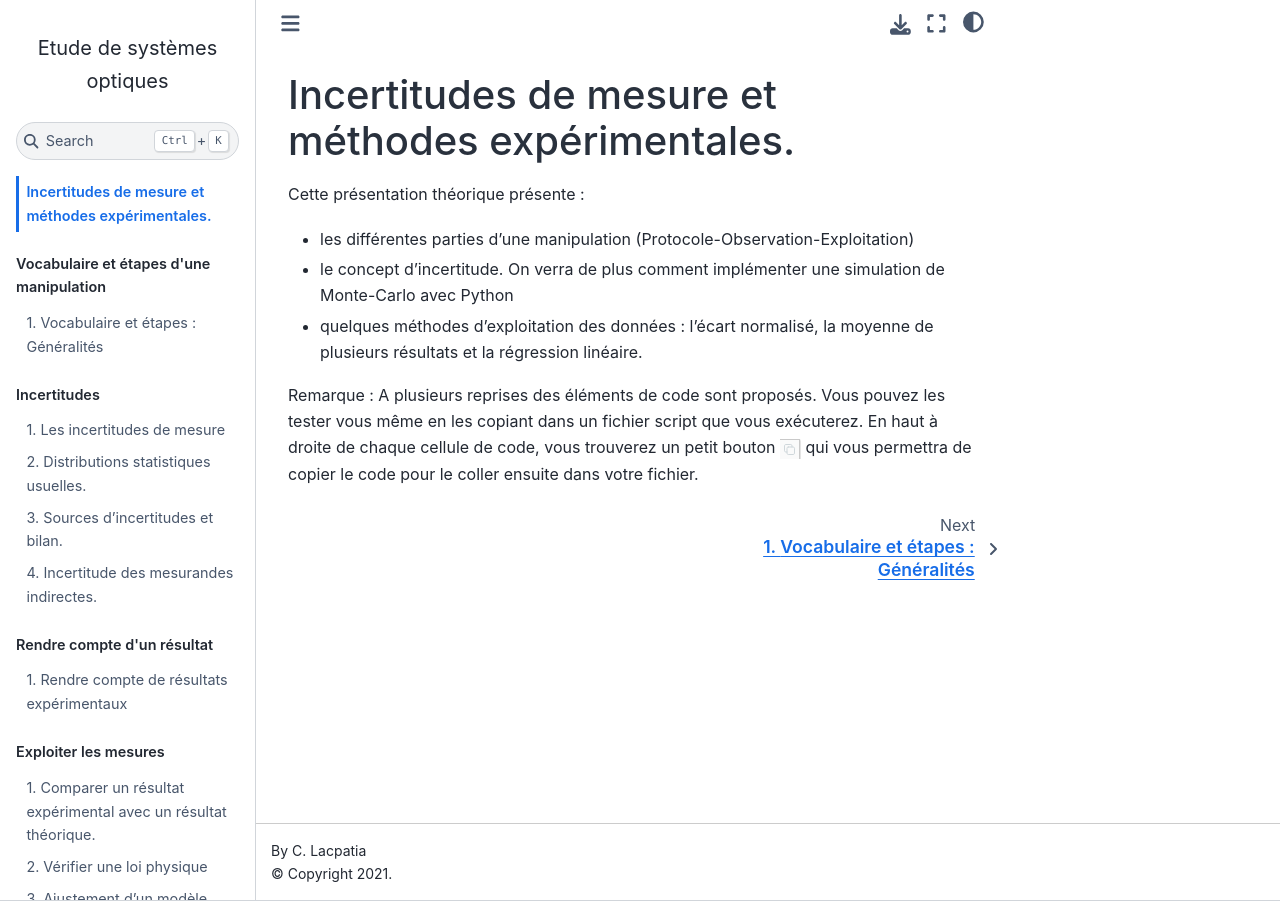
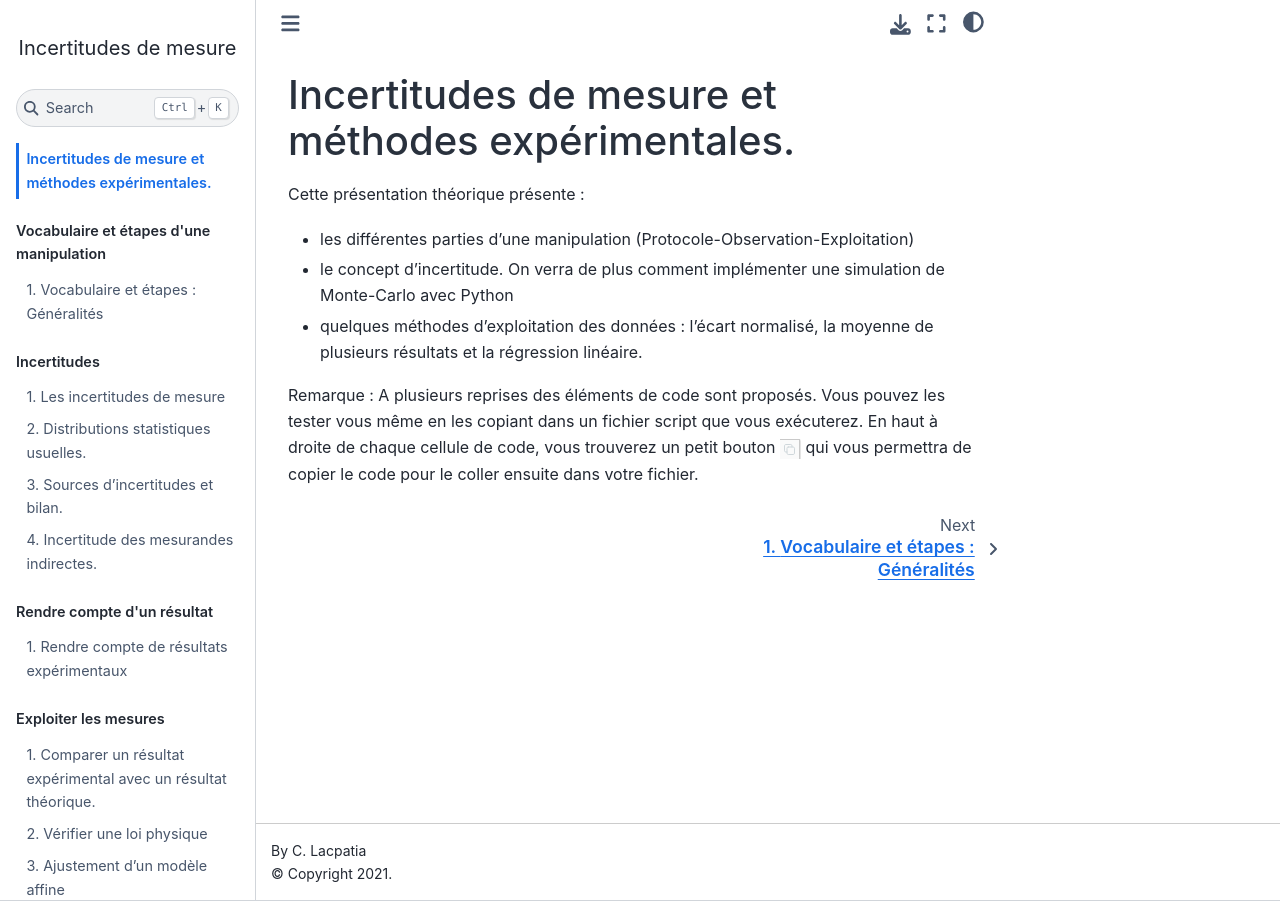
Before and after one commit to pcsi3physiquestan/tp_incertitude_sources, a Jupyter Book: the page built from tp_incertitude.md, in a window 1280 px wide. Built offline with Jupyter Book 1.0.4 settings and Sphinx 7.4.7 and the Sphinx Book theme 1.1.4, drawn with Linux system fonts in a browser that asks for light colours.

Commit message:
Mise à jour des sources

```diff
--- a/_config.yml
+++ b/_config.yml
@@ -1,7 +1,7 @@
 # in _config.yml
 #######################################################################################
 # Book settings
-title                       : "Etude de systèmes optiques"
+title                       : "Incertitudes de mesure"
 author                      : C. Lacpatia  # The author of the book
 copyright                   : "2021"  # Copyright year to be placed in the footer
 logo                        : ""  # A path to the book logo
@@ -60,6 +60,8 @@ html:
 latex:
   latex_engine              : xelatex  # one of 'pdflatex', 'xelatex' (recommended for unicode), 'luatex', 'platex', 'uplatex'
   use_jupyterbook_latex     : true # use jupyterbook-latex for pdf builds as default
+  latex_documents:
+    targetname: tp_incertitude.tex
 
 #######################################################################################
 # Launch button settings
```
